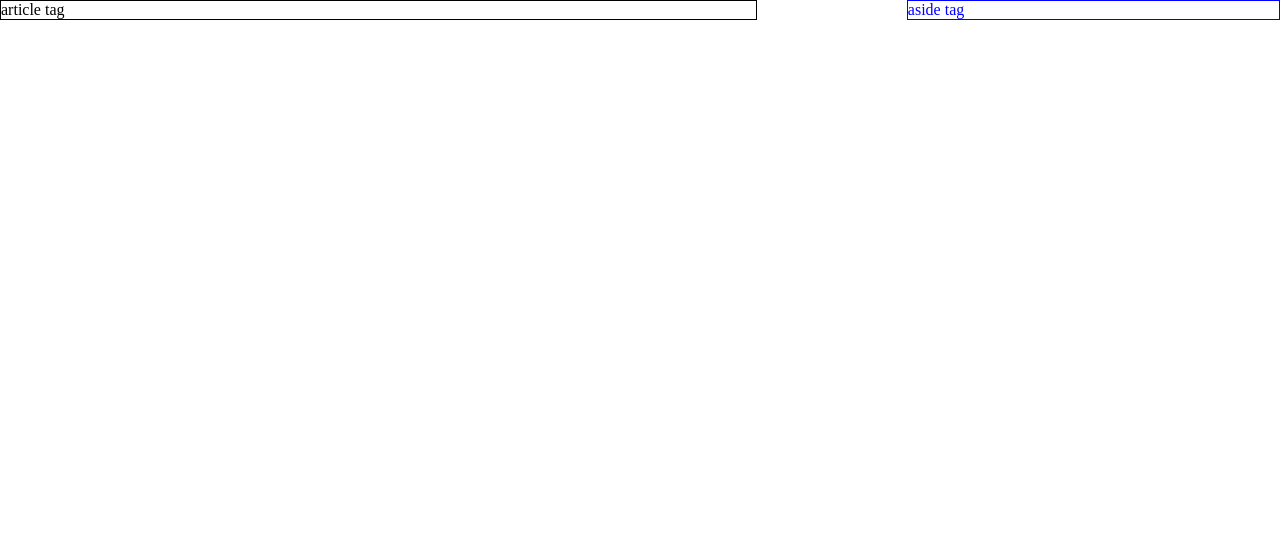
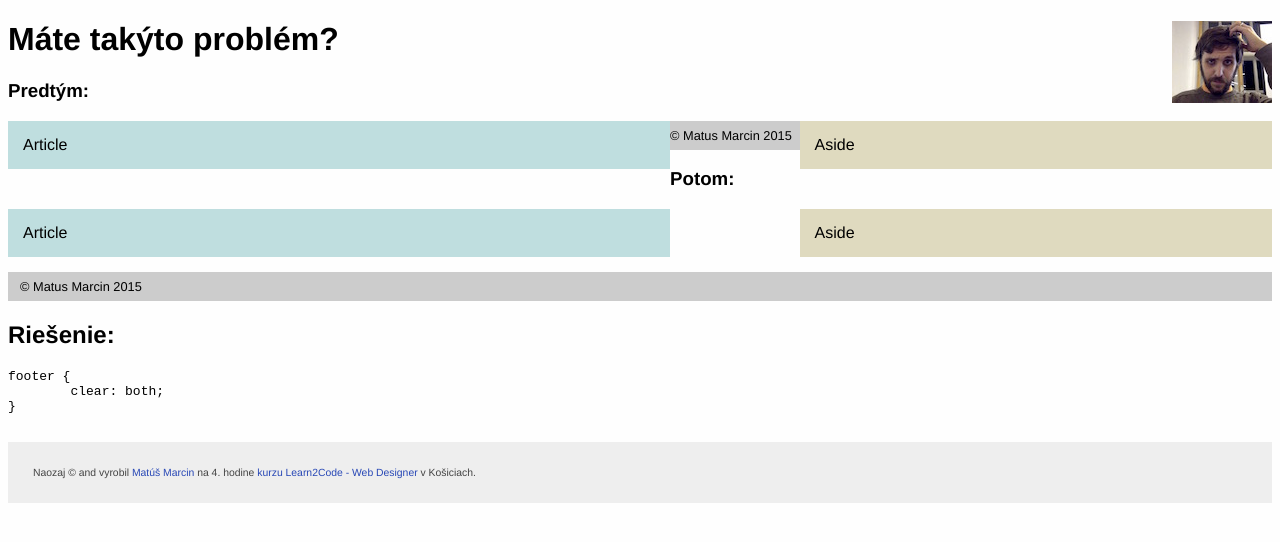
Before and after one commit to matusmarcin/learn2code-webdesigner, a plain HTML site: page 4/index.html in a window 1280 px wide. Drawn offline with Linux system fonts and the light colour scheme.

Commit message:
Vzor riesenia zadania.

```diff
--- a/4/index.html
+++ b/4/index.html
@@ -1,11 +1,38 @@
 <!doctype html>
+<!-- Toto je vlastne priklad riesenia zadania z tejto hodiny. Have fun. -->
 <html>
 <head>
 	<title>Stlpce</title>
 	<link rel="stylesheet" type="text/css" href="stlpce.css" />
 </head>
 <body>
-	<article>article tag</article>
-	<aside>aside tag</aside>
+	<h1><img src="problem.jpg"> Máte takýto problém?</h1>
+	<h3>Predtým:</h3>
+	<div class="bad">
+		<article>Article</article>
+		<aside>Aside</aside>
+		<footer>
+		&copy; Matus Marcin 2015
+		</footer>
+	</div>
+	<h3>Potom:</h3>
+	<article>Article</article>
+	<aside>Aside</aside>
+	<footer>
+	&copy; Matus Marcin 2015
+	</footer>
+	<h2>Riešenie:</h2>
+	<code><pre>
+footer {
+	clear: both;
+}
+	</pre></code>
+	<footer class="forreal">
+	Naozaj &copy; and vyrobil
+	<a href="http://twitter.com/faster" title="Sledujte Matúša na Twitteri">Matúš Marcin</a>
+	 na 4. hodine
+	 <a href="http://www.learn2code.sk/kurzy/web-designer-kosice-4" title="Viac o kurze">kurzu Learn2Code - Web Designer</a> v Košiciach.
+	</footer>
+
 </body>
 </html>
--- a/4/stlpce.css
+++ b/4/stlpce.css
@@ -1,17 +1,65 @@
-* {
+/** {
 	padding: 0;
 	margin: 0;
+}*/
+
+body {
+	font-family: Helvetica, Tahoma, "Trebuchet MS", sans-serif;
+	background-color: #fefefe;
+}
+
+h1 img {
+	float: right;
+}
+
+article,
+aside {
+	margin-bottom: 15px;
+	padding: 15px;
 }
 
 article {
-	width: 59%;
-	border: 1px solid black;
+	width: 50%;
+	background: #bfdedf;
 	float: left;
 }
 
 aside {
-	color: blue;
-	width: 29%;
+	width: 35%;
 	float: right;
-	border: 1px solid blue;
+	background: #dfdabf;
 }
+
+footer {
+	background: #ccc;
+	padding: 7px 12px;
+	font-size: 0.8em;
+	clear: both;
+}
+
+
+
+
+
+
+
+.bad footer {
+	clear: none;
+}
+
+footer.forreal {
+	background: #eee;
+	padding: 25px;
+	padding-right: 100px;
+	font-size: 0.65em;
+	color: #444;
+}
+
+footer.forreal a {
+	color: #2848b6;
+	text-decoration: none;
+}
+
+footer.forreal a:hover {
+	text-decoration: underline;
+}
```
Also changed, not shown: 4/problem.jpg (added).
